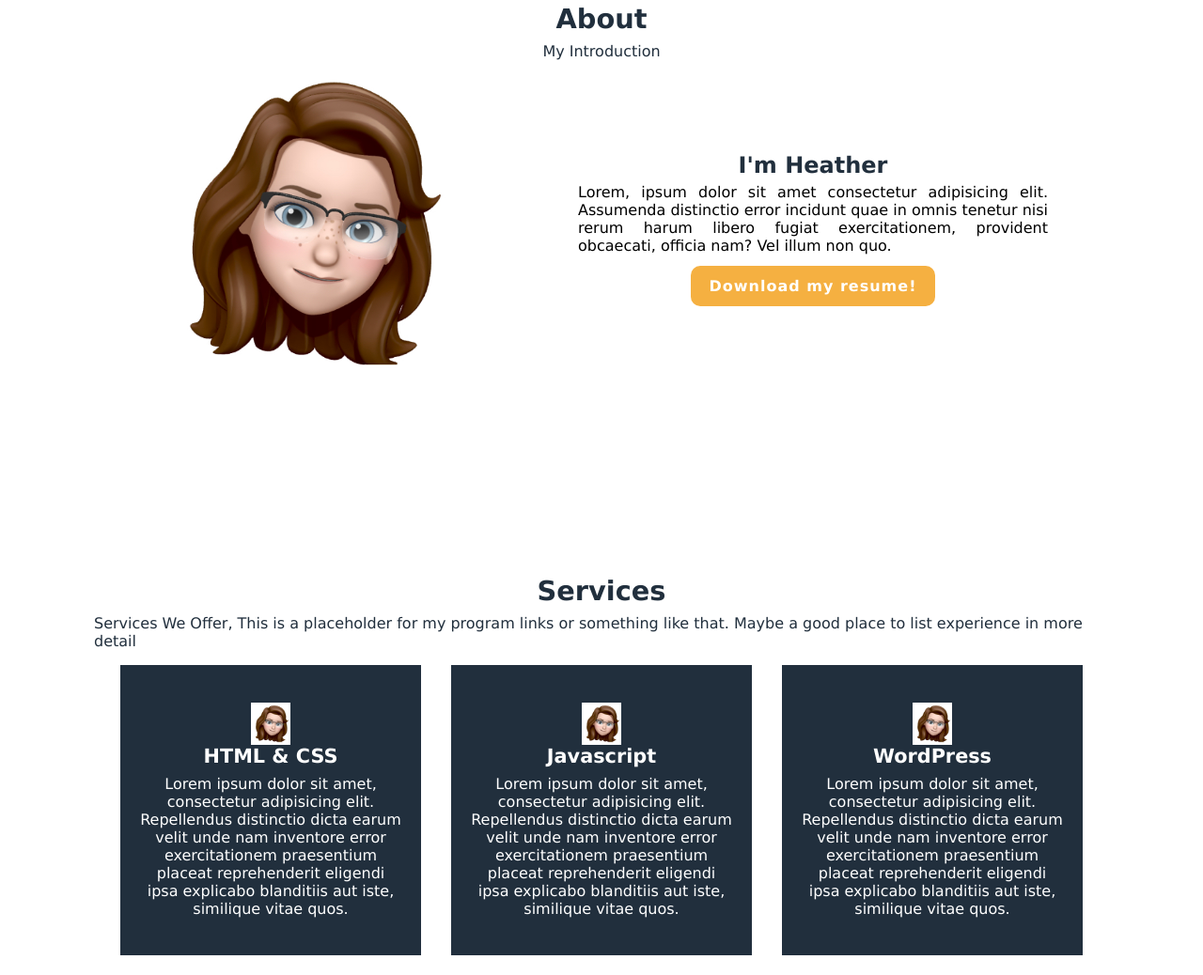
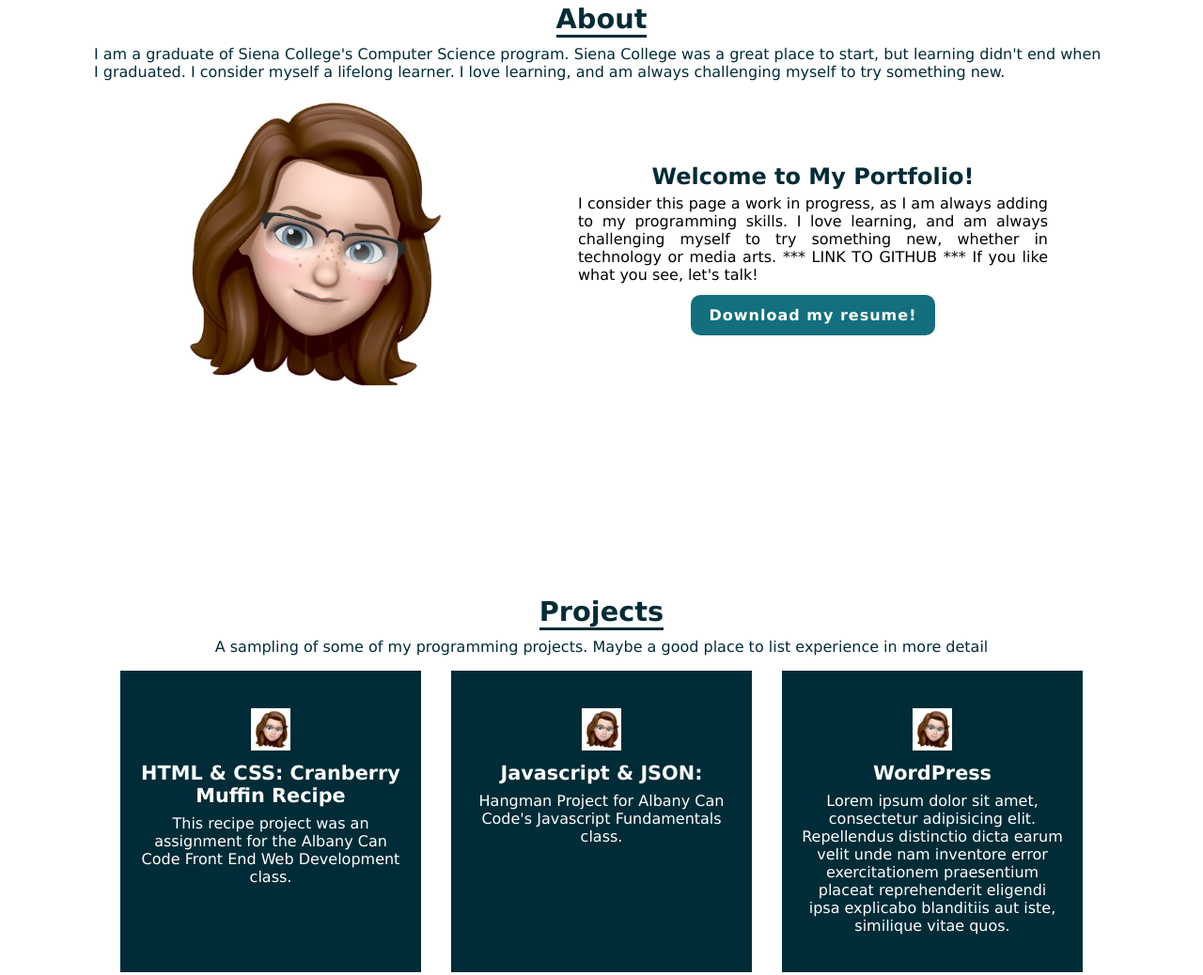
Before and after one commit to HeatherN23/Portfolio_Original, a plain HTML site: page index.html in a window 1280 px wide. Shown: the part 935-1973 px from the top of the page at 94% size. Drawn offline with nearby package versions, Linux system fonts and the light colour scheme.

Commit message:
Linking to projects

```diff
--- a/index.html
+++ b/index.html
@@ -38,38 +38,38 @@
     <section id="about">
       <div class="heading">
         <h2>About</h2>
-        <p> My Introduction</p>
+        <p> I am a graduate of Siena College's Computer Science program.  Siena College was a great place to start, but learning didn't end when I graduated.  I consider myself a lifelong learner. I love learning, and am always challenging myself to try something new. </p>
       </div>
       <div class="about-content">
         <div class="about-img">
           <img src="images/Heather Memoji.jpg" alt="">
         </div>
         <div class="about-text">
-          <h1>I'm Heather</h1>
-          <p> Lorem, ipsum dolor sit amet consectetur adipisicing elit. Assumenda distinctio error incidunt quae in omnis tenetur nisi rerum harum libero fugiat exercitationem, provident obcaecati, officia nam? Vel illum non quo.</p>
-          <a href="">Download my resume!</a>
+          <h1>Welcome to My Portfolio!</h1>
+          <p> I consider this page a work in progress, as I am always adding to my programming skills.  I love learning, and am always challenging myself to try something new, whether in technology or media arts.   *** LINK TO GITHUB ***  If you like what you see, let's talk!</p>
+          <a href="/Heather Nygaard Resume.pdf">Download my resume!</a>
         </div>
       </div>
     </section>
 
 
-    <!----  Programs Section  ----->
-
+    <!----  Projects Section  ----->
+    <!---- CHANGE THE ID'S TO PROJECTS INSTEAD OF SERVICES ------->
     <section id="services">
       <div class="heading">
-          <h2>Services</h2>
-          <p>Services We Offer, This is a placeholder for my program links or something like that. Maybe a good place to list experience in more detail</p>
+          <h2>Projects</h2>
+          <p>A sampling of some of my programming projects. Maybe a good place to list experience in more detail</p>
       </div>
       <div class="services-content">
-        <div class="box">
+        <div class="box"><a href="https://github.com/HeatherN23/Cranberry_Muffin_Recipe.git">
           <img src="images/Heather Memoji.jpg" alt="">
-          <h1>HTML & CSS</h1>
-          <p>Lorem ipsum dolor sit amet, consectetur adipisicing elit. Repellendus distinctio dicta earum velit unde nam inventore error exercitationem praesentium placeat reprehenderit eligendi ipsa explicabo blanditiis aut iste, similique vitae quos.</p>
+          <h1>HTML & CSS:  Cranberry Muffin Recipe</h1>
+          <p>This recipe project was an assignment for the Albany Can Code Front End Web Development class.</p></a>
         </div>
-        <div class="box">
+        <div class="box"><a href="https://github.com/HeatherN23/HangmanProject.git">
           <img src="images/Heather Memoji.jpg" alt="">
-          <h1>Javascript</h1>
-          <p>Lorem ipsum dolor sit amet, consectetur adipisicing elit. Repellendus distinctio dicta earum velit unde nam inventore error exercitationem praesentium placeat reprehenderit eligendi ipsa explicabo blanditiis aut iste, similique vitae quos.</p>
+          <h1>Javascript & JSON:</h1>
+          <p>Hangman Project for Albany Can Code's Javascript Fundamentals class.</p></a>
         </div>
         <div class="box">
           <img src="images/Heather Memoji.jpg" alt="">
--- a/styles.css
+++ b/styles.css
@@ -9,8 +9,8 @@
 }
 
 :root {
-  --main-color: #f5b041;
-  --second-color: #212f3d;
+  --main-color: #136f7d;
+  --second-color: #002c37;
 }
 
 section {
@@ -137,7 +137,7 @@ ul li a:hover {
 
 .heading h2 {
   color: var(--second-color);
-  border-bottom: 3ps soldi var(--second-color);
+  border-bottom: 3px solid var(--second-color);
   font-size: 1.8rem;
 }
 
@@ -220,8 +220,15 @@ ul li a:hover {
   cursor: pointer;
 }
 
+.box a {
+  color:#ffffff;
+}
+.box a:visited {
+  color: #8aed07}
+
 .box img {
   height: 45px;
+  margin-bottom: .75rem;
 }
 .box h1 {
   font-size: 1.3rem;
```
Also changed, not shown: 1 other file.
